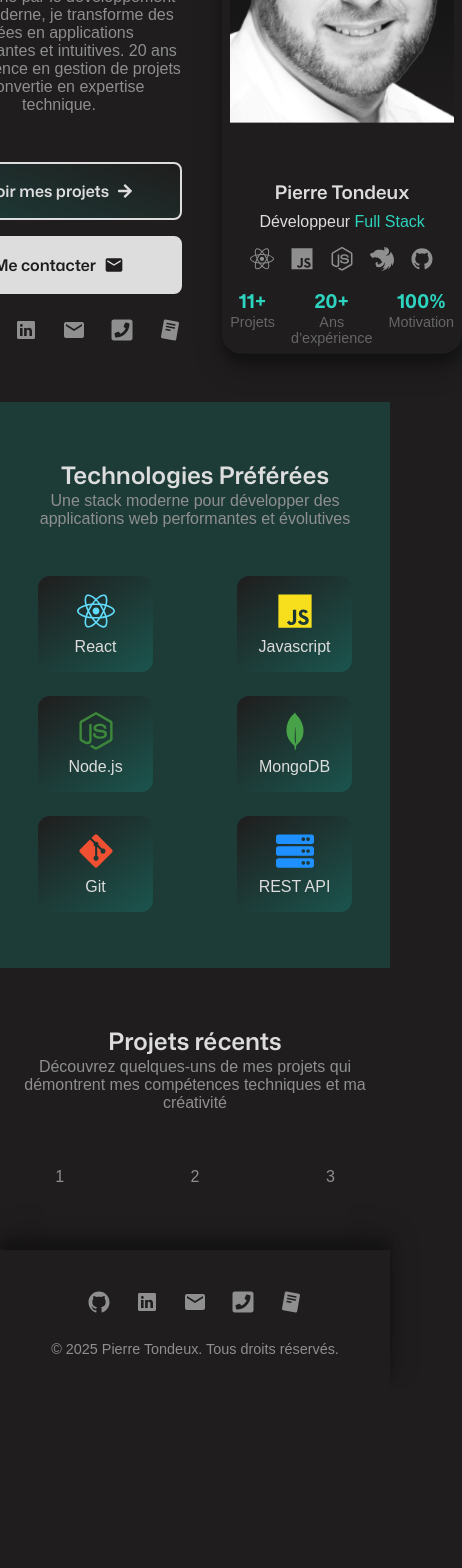
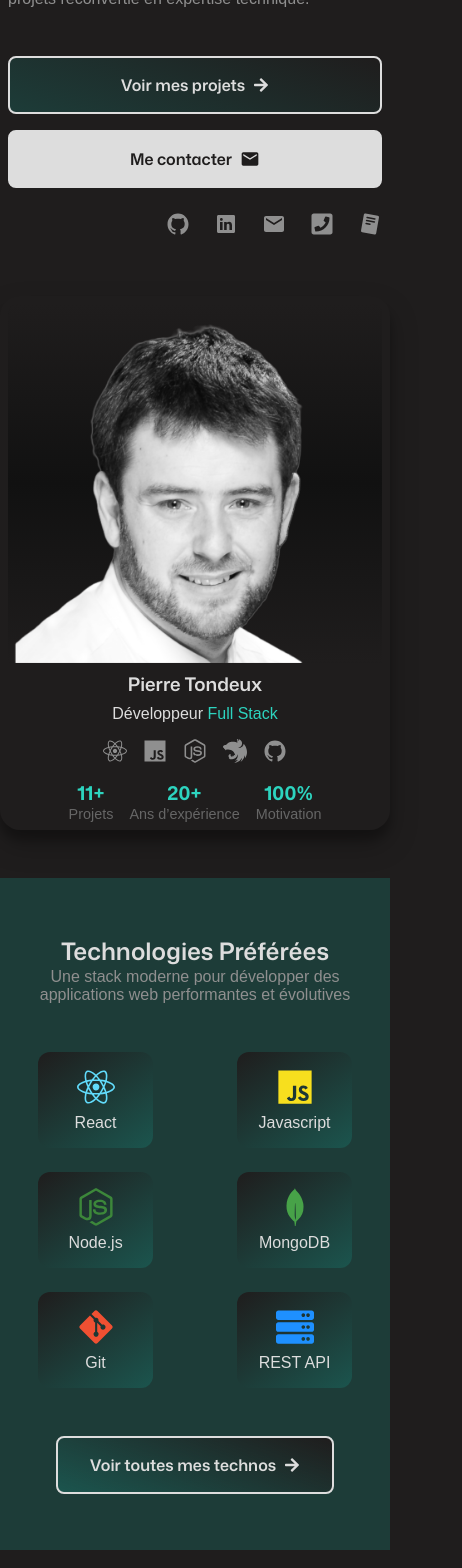
Before and after one commit to PierreTDX/alternance.ptdx.fr, a Next.js app: page / in a window 390 px wide. Shown: the part 400-1968 px from the top of the page, 462 px wide, since content can reach past the window. Before the commit the page ends 1789 px from the top, so only its background shows below. Built offline with nearby package versions, Linux system fonts and the light colour scheme; a web font is replaced by a local one.

Commit message:
Ajustement css arcticles

```diff
--- a/app/page.scss
+++ b/app/page.scss
@@ -12,7 +12,7 @@
 }
 
 @media (max-width: 767px) {
-    .homePresentation {
+    .homePresentationContent {
         grid-template-columns: 1fr;
         grid-template-rows: repeat(2, 1fr);
     }
--- a/components/PreferredTechno/PreferredTechno.tsx
+++ b/components/PreferredTechno/PreferredTechno.tsx
@@ -1,12 +1,12 @@
 import "./preferredTechno.scss";
-import { FaReact, FaNodeJs, FaGitAlt, FaServer } from "react-icons/fa";
+import { FaReact, FaNodeJs, FaGitAlt, FaServer, FaArrowRight } from "react-icons/fa";
 import { IoLogoJavascript } from "react-icons/io5";
 import { SiMongodb } from "react-icons/si";
 
 
 export default function PreferredTechno() {
     return (
-        <article>
+        <article className="articlePreferredTechno">
             <div>
                 <h2>Technologies Préférées</h2>
                 <p>Une stack moderne pour développer des applications web performantes et évolutives</p>
@@ -39,6 +39,7 @@ export default function PreferredTechno() {
                     </div>
                 </div>
             </div>
+            <button>Voir toutes mes technos <FaArrowRight /></button>
         </article>
     )
 }
--- a/components/PreferredTechno/preferredTechno.scss
+++ b/components/PreferredTechno/preferredTechno.scss
@@ -1,4 +1,4 @@
-article {
+.articlePreferredTechno {
     text-align: center;
     padding: 0.5rem;
     display: flex;
@@ -61,4 +61,9 @@ article {
             }
         }
     }
+
+    button {
+        width: fit-content;
+        align-self: center;
+    }
 }
--- a/components/Presentation/presentation.scss
+++ b/components/Presentation/presentation.scss
@@ -26,44 +26,6 @@
         margin-top: 2rem;
         flex-wrap: wrap;
 
-        button {
-            all: unset;
-            display: inline-flex;
-            align-items: center;
-            justify-content: center;
-            gap: 0.5rem;
-
-            flex: 1 1 auto;
-
-            padding: 1rem 2rem;
-            border-radius: 8px;
-            cursor: pointer;
-            border: 2px solid var(--title);
-
-            font-size: 1rem;
-            font-weight: 600;
-            background: linear-gradient(200deg, var(--background), var(--importantBg));
-
-            color: var(--title);
-
-            transition: transform 0.3s ease-in-out;
-
-            &:hover {
-                transform: scale(1.03);
-            }
-        }
-
-        .lightButton {
-            background: var(--title);
-
-            color: var(--background);
-            transition: all 0.3s ease-in-out;
-
-            &:hover {
-                background: linear-gradient(200deg, var(--background), var(--importantBg));
-                color: var(--title);
-            }
-        }
     }
 
     .iconsFooter {
--- a/components/RecentProjects/RecentProjects.tsx
+++ b/components/RecentProjects/RecentProjects.tsx
@@ -2,7 +2,7 @@ import "./recentProjects.scss";
 
 export default function RecentProjects() {
     return (
-        <article>
+        <article className="articleRecentProjects">
             <div>
                 <h2>Projets récents</h2>
                 <p>Découvrez quelques-uns de mes projets qui démontrent mes compétences techniques et ma créativité</p>
--- a/components/RecentProjects/recentProjects.scss
+++ b/components/RecentProjects/recentProjects.scss
@@ -1,4 +1,9 @@
-article {
+.articleRecentProjects {
+    text-align: center;
+    padding: 0.5rem;
+    display: flex;
+    flex-direction: column;
+    gap: 3rem;
 
     .listRecentProjects {
         display: grid;
--- a/styles/globals.scss
+++ b/styles/globals.scss
@@ -69,3 +69,42 @@ section {
 .important {
   color: var(--important);
 }
+
+button {
+  all: unset;
+  display: inline-flex;
+  align-items: center;
+  justify-content: center;
+  gap: 0.5rem;
+
+  flex: 1 1 auto;
+
+  padding: 1rem 2rem;
+  border-radius: 8px;
+  cursor: pointer;
+  border: 2px solid var(--title);
+
+  font-size: 1rem;
+  font-weight: 600;
+  background: linear-gradient(200deg, var(--background), var(--importantBg));
+
+  color: var(--title);
+
+  transition: transform 0.3s ease-in-out;
+
+  &:hover {
+    transform: scale(1.03);
+  }
+}
+
+.lightButton {
+  background: var(--title);
+
+  color: var(--background);
+  transition: all 0.3s ease-in-out;
+
+  &:hover {
+    background: linear-gradient(200deg, var(--background), var(--importantBg));
+    color: var(--title);
+  }
+}
```
